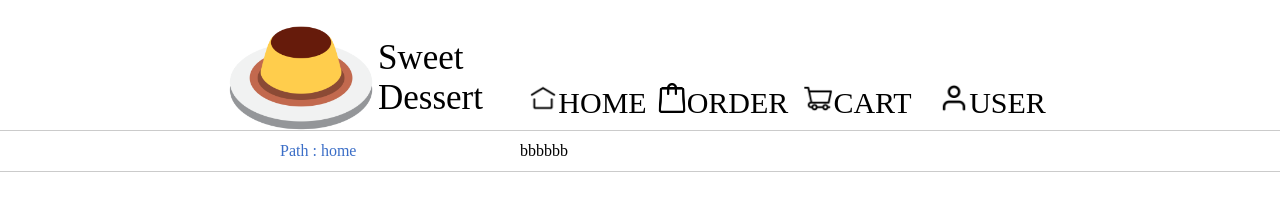
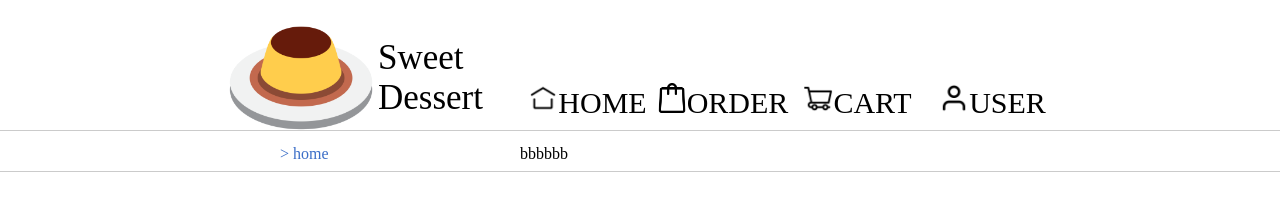
Before and after one commit to kkh0603/sweet-dessert, a React (Create React App) app: page /home in a window 1280 px wide. Shown: the top 220 px of the page. Built offline with nearby package versions, Linux system fonts and the light colour scheme.

Commit message:
route 70% compelet

```diff
--- a/src/components/header/navbar_component/Navbar.tsx
+++ b/src/components/header/navbar_component/Navbar.tsx
@@ -1,7 +1,7 @@
 /* eslint-disable */
 import Styled from './navbar.module.css';
 import React, { useState, } from 'react'
-import { useNavigate, useLocation, Outlet } from 'react-router-dom';
+import { useNavigate, Outlet } from 'react-router-dom';
 
 import { useSelector, useDispatch } from 'react-redux';
 import { displayPath } from '../../../redux/store_component/operate';
@@ -36,6 +36,7 @@ export const Navbar = () => {
               </div>
             </li>
             <li className={Styled.gnb_itm} onClick={()=>{
+                                            navigate('/order');
                                             dispatch(displayPath('order'))
                                             }}>
               <div className={Styled.containerBtn}>
--- a/src/components/header/subNavbar_component/SubNavbar.tsx
+++ b/src/components/header/subNavbar_component/SubNavbar.tsx
@@ -15,8 +15,7 @@ export const SubNavbar = () => {
       <div className={Styled.lnb_box}>
         <div className={Styled.lnb_area}>
           <div className={Styled.path_root}>
-            <span>Path : </span>
-            <span>{pagePath[0]}</span>
+            <span>{">" + " "+ pagePath[0]}</span>
           </div>
           <div className={Styled.Sub_menu}>
             bbbbbb
--- a/src/components/header/subNavbar_component/subNavbar.module.css
+++ b/src/components/header/subNavbar_component/subNavbar.module.css
@@ -9,7 +9,7 @@
 
 .lnb_area{
   text-align: left;
-  line-height: 40px;
+  line-height: 45px;
 }
 
 .path_root{
--- a/src/redux/store_component/operate.tsx
+++ b/src/redux/store_component/operate.tsx
@@ -18,7 +18,7 @@ const operatePathSlice = createSlice({
       state.displayPath.push(action.payload);
     },
     display (state, action:PayloadAction<string>) {
-
+      console.log(1)
     }
   }
 })
--- a/src/router/MainRoute.tsx
+++ b/src/router/MainRoute.tsx
@@ -1,5 +1,5 @@
 import React from "react"
-import { Routes, Route } from 'react-router-dom'
+import { Routes, Route, Outlet } from 'react-router-dom'
 import { Home } from '../components/main/home_component/Home';
 import { Order } from '../components/main/order_component/Order';
 import { Cart } from '../components/main/cart_component/Cart';
@@ -15,18 +15,21 @@ export const MainRoute = () =>{
     <React.Fragment>
       <Routes>
         <Route path='/home' element={<Home/>}/>
-        <Route path='/order/*'>
+        <Route path='/order/*' element={<React.Fragment>
+                                          <Outlet></Outlet>
+                                        </React.Fragment>}>
           {
             orderCategory.map((a)=>{
               return (
                 <Route key={a} path={a} element={<Order/>}/>
-              )
-            })
-          }
-
+                )
+              })
+            }
         </Route>
         <Route path='/cart' element={<Cart/>}/>
-        <Route path='/user/*'>
+        <Route path='/user/*'element={<React.Fragment>
+                                          <Outlet></Outlet>
+                                        </React.Fragment>}>
           {
             userCategory.map((a)=>{
               return (
```
